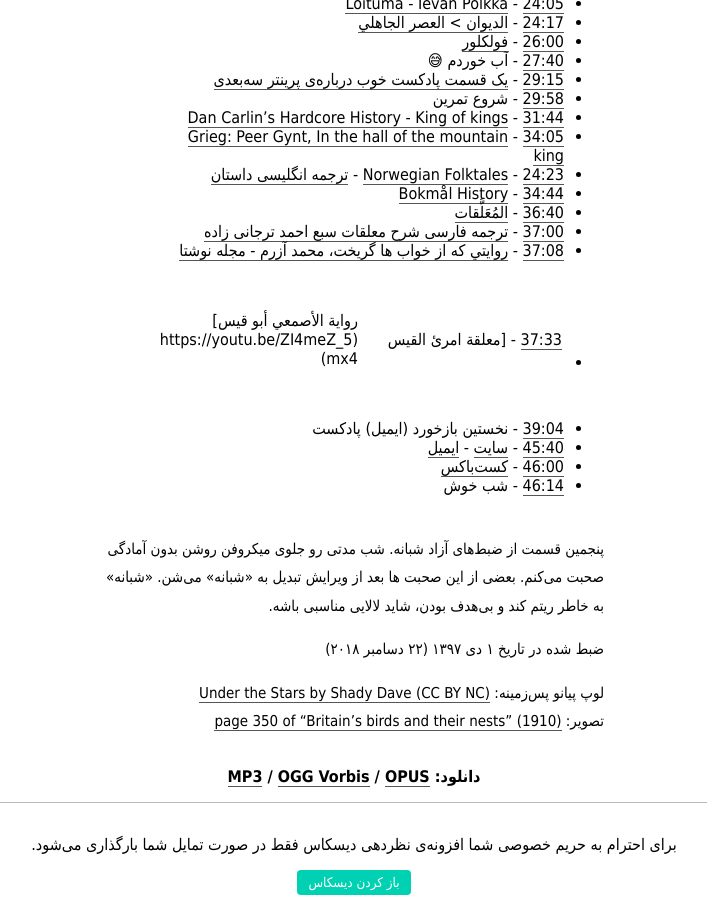
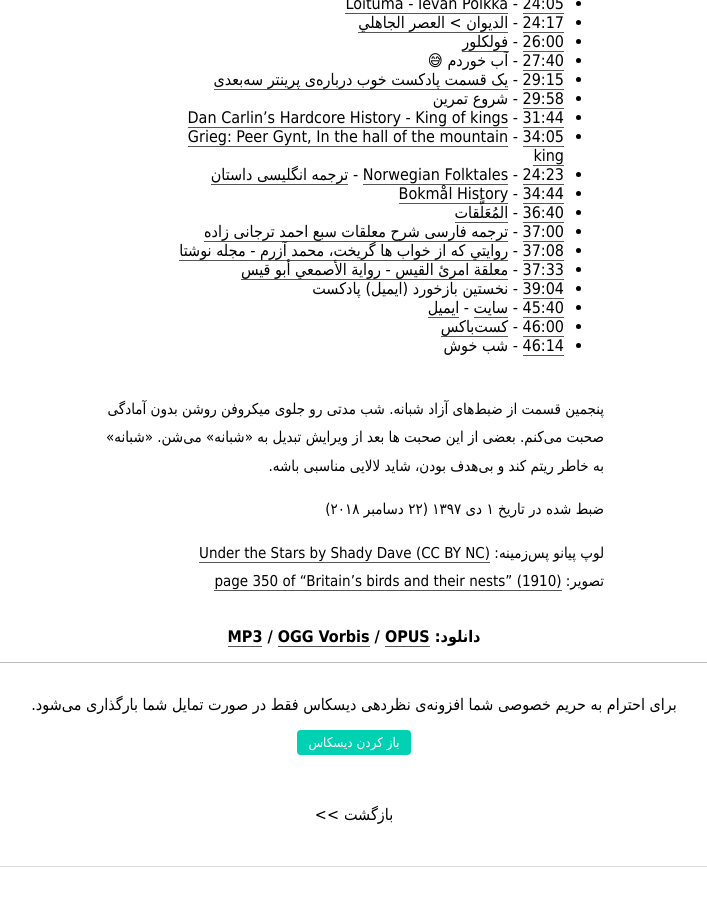
Before and after one commit to mohsend/mehsen.ir, a Jekyll site: the page built from _posts/2018-12-24-shabane-005.md, in a window 1280 px wide and 900 px high, scrolled down 1130 px. Shown: the whole window, without its empty margins (286-993 px from the left). Built offline with Jekyll 4.4.1, drawn with Linux system fonts in a browser that asks for light colours; some web fonts are replaced.

Commit message:
fix link

```diff
--- a/_posts/2018-12-24-shabane-005.md
+++ b/_posts/2018-12-24-shabane-005.md
@@ -43,7 +43,7 @@ podcast:
 * 36:40 - [المُعَلَّقات](https://fa.wikipedia.org/wiki/%D9%85%D8%B9%D9%84%D9%82%D8%A7%D8%AA)
 * 37:00 - [ترجمه فارسی شرح معلقات سبع احمد ترجانی زاده](https://www.goodreads.com/book/show/25714977)
 * 37:08 - [روايتي كه از خواب ها گريخت، محمد آزرم - مجله نوشتا](http://www.neveshta.org/calendar/neveshta19/data19/neveshta19-39-45.pdf)
-* 37:33 - [معلقة امرئ القيس | رواية الأصمعي أبو قيس](https://youtu.be/ZI4meZ_5mx4)
+* 37:33 - [معلقة امرئ القيس - رواية الأصمعي أبو قيس](https://youtu.be/ZI4meZ_5mx4)
 * 39:04 - نخستین بازخورد (ایمیل) پادکست
 * 45:40 - [سایت](http://mehsen.ir) - [ایمیل](mailto:me@mehsen.com)
 * 46:00 - [کست‌باکس](https://castbox.fm/channel/id1446853)
```
